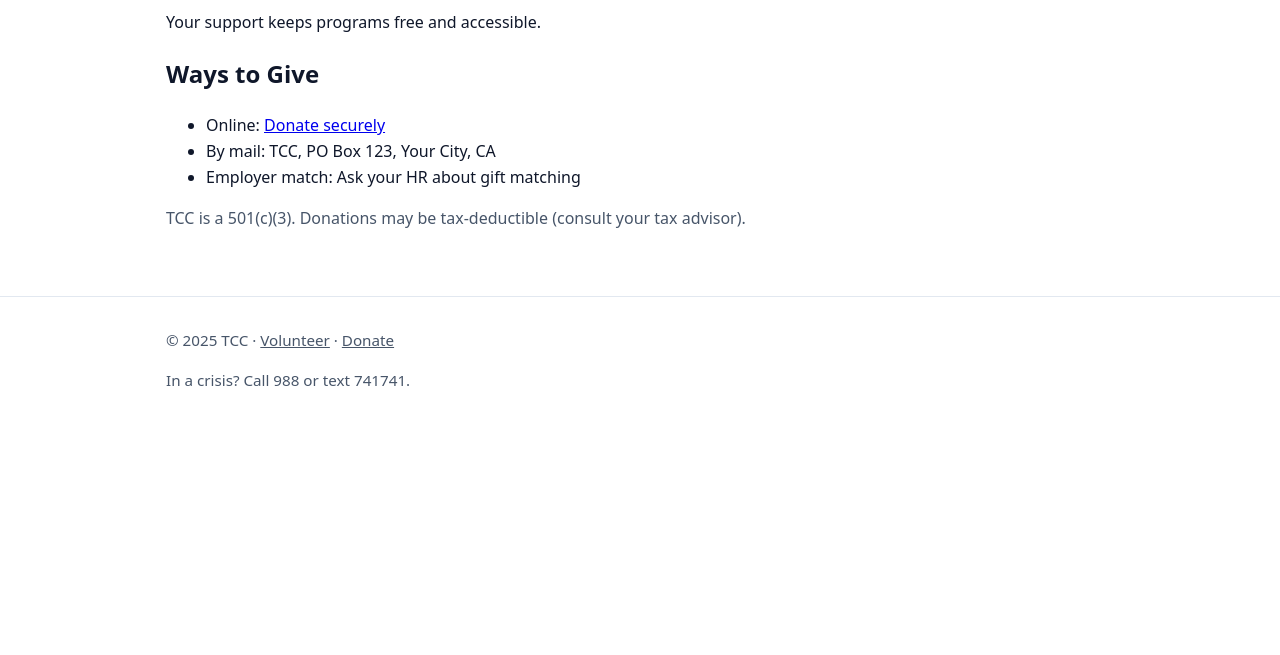
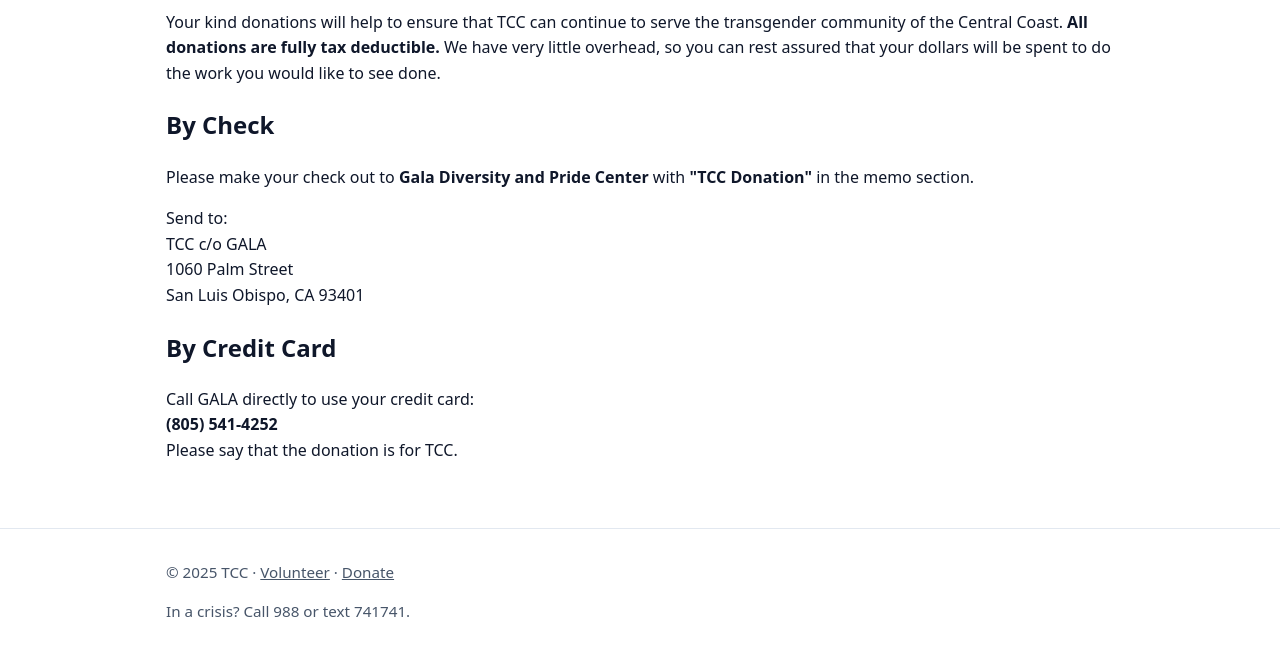
Before and after one commit to rlowden22/tcc-resource-site, a plain HTML site: page get-involved/donate/index.html in a window 1280 px wide. Shown: the part 167-822 px from the top of the page. Before the commit the page ends 800 px from the top, so only its background shows below. Drawn offline with Linux system fonts and the light colour scheme; files that its build step writes are made by us from their sources.

Commit message:
updated get involved donate and contact

```diff
--- a/get-involved/donate/index.html
+++ b/get-involved/donate/index.html
@@ -32,20 +32,37 @@
     </div>
   </header>
 
-  <!-- Main page content -->
-  <main id="main" class="container">
-    <h1>Donate</h1>
-    <p>Your support keeps programs free and accessible.</p>
+<!-- Main page content -->
+<main id="main" class="container">
+  <h1>Make a Donation to TCC</h1>
 
-    <h2>Ways to Give</h2>
-    <ul>
-      <li>Online: <a href="https://example.org/donate" target="_blank" rel="noopener">Donate securely</a></li>
-      <li>By mail: TCC, PO Box 123, Your City, CA</li>
-      <li>Employer match: Ask your HR about gift matching</li>
-    </ul>
+  <p>
+    Your kind donations will help to ensure that TCC can continue to serve the transgender
+    community of the Central Coast. <strong>All donations are fully tax deductible.</strong>
+    We have very little overhead, so you can rest assured that your dollars will be spent
+    to do the work you would like to see done.
+  </p>
 
-    <p class="muted">TCC is a 501(c)(3). Donations may be tax-deductible (consult your tax advisor).</p>
-  </main>
+  <h2>By Check</h2>
+  <p>
+    Please make your check out to <strong>Gala Diversity and Pride Center</strong> with
+    <strong>"TCC Donation"</strong> in the memo section.
+  </p>
+  <p>
+    Send to:<br>
+    TCC c/o GALA<br>
+    1060 Palm Street<br>
+    San Luis Obispo, CA 93401
+  </p>
+
+  <h2>By Credit Card</h2>
+  <p>
+    Call GALA directly to use your credit card:<br>
+    <strong>(805) 541-4252</strong><br>
+    Please say that the donation is for TCC.
+  </p>
+</main>
+
 
   <!-- Footer -->
   <footer>
```
Also changed, not shown: get-involved/index.html (+1 -1 lines).
